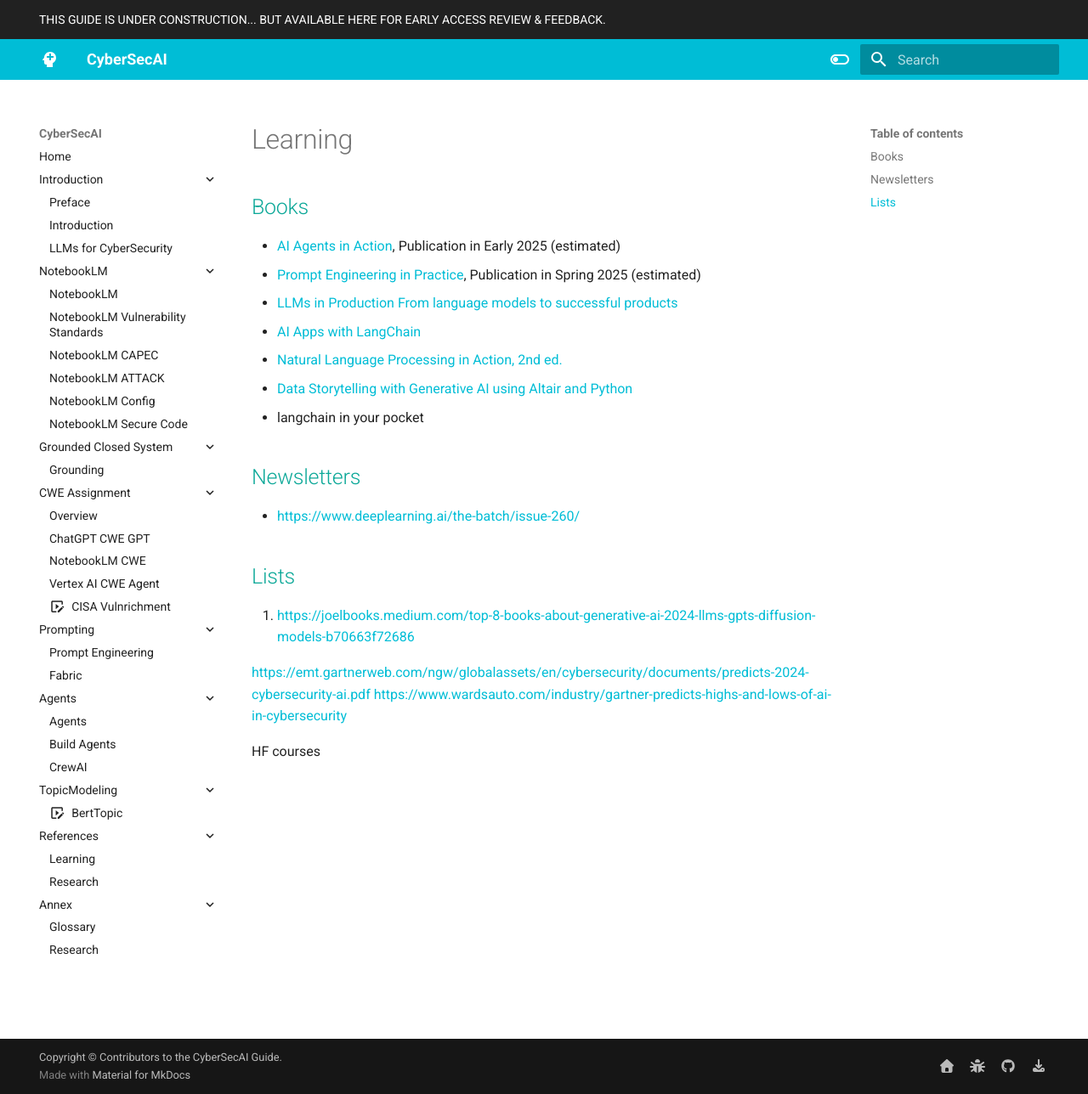
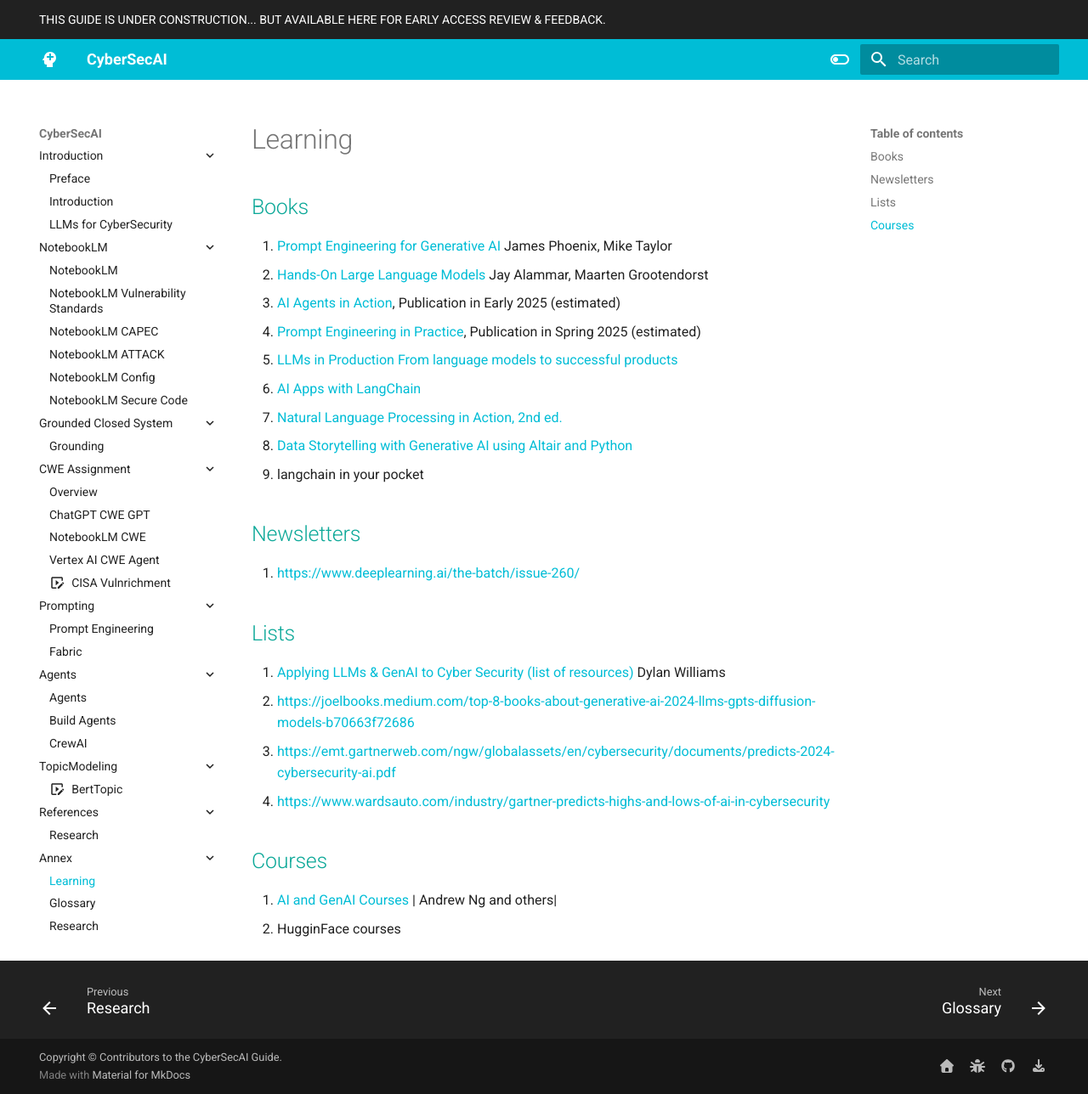
Before and after one commit to CyberSecAI/CyberSecAI.github.io, an MkDocs documentation site: the page built from docs/annex/Learning.md, in a window 1280 px wide and 1288 px high. Shown: the whole window at 85% size. Built offline with MkDocs 1.6.1 and Material for MkDocs 9.7.7, drawn with Linux system fonts in a browser that asks for light colours; comment, search, counter and statistics services are not loaded.

Commit message:
learning

```diff
--- a/docs/annex/Learning.md
+++ b/docs/annex/Learning.md
@@ -2,24 +2,26 @@
 
 ## Books
 
-* [AI Agents in Action](https://www.manning.com/books/ai-agents-in-action), Publication in Early 2025 (estimated)
-* [Prompt Engineering in Practice](https://www.manning.com/books/prompt-engineering-in-practice), Publication in Spring 2025 (estimated)
-* [LLMs in Production From language models to successful products](https://www.manning.com/books/llms-in-production)
-* [AI Apps with LangChain](https://www.manning.com/books/ai-apps-with-langchain)
-* [Natural Language Processing in Action, 2nd ed.](https://www.manning.com/books/natural-language-processing-in-action-second-edition)
-* [Data Storytelling with Generative AI using Altair and Python](https://www.manning.com/books/data-storytelling-with-generative-ai)
-* langchain in your pocket
+1. [Prompt Engineering for Generative AI](https://learning.oreilly.com/api/v1/continue/9781098153427/) James Phoenix, Mike Taylor
+2. [Hands-On Large Language Models](https://learning.oreilly.com/library/view/hands-on-large-language/9781098150952/)   Jay Alammar, Maarten Grootendorst
+3. [AI Agents in Action](https://www.manning.com/books/ai-agents-in-action), Publication in Early 2025 (estimated)
+4. [Prompt Engineering in Practice](https://www.manning.com/books/prompt-engineering-in-practice), Publication in Spring 2025 (estimated)
+5. [LLMs in Production From language models to successful products](https://www.manning.com/books/llms-in-production)
+6. [AI Apps with LangChain](https://www.manning.com/books/ai-apps-with-langchain)
+7. [Natural Language Processing in Action, 2nd ed.](https://www.manning.com/books/natural-language-processing-in-action-second-edition)
+8. [Data Storytelling with Generative AI using Altair and Python](https://www.manning.com/books/data-storytelling-with-generative-ai)
+9.  langchain in your pocket
 
 ## Newsletters
-
-* https://www.deeplearning.ai/the-batch/issue-260/
+1. https://www.deeplearning.ai/the-batch/issue-260/
 
 
 ## Lists
-1. https://joelbooks.medium.com/top-8-books-about-generative-ai-2024-llms-gpts-diffusion-models-b70663f72686
+1. [Applying LLMs & GenAI to Cyber Security (list of resources)](https://start.me/p/9oJvxx/applying-llms-genai-to-cyber-security) Dylan Williams
+2. https://joelbooks.medium.com/top-8-books-about-generative-ai-2024-llms-gpts-diffusion-models-b70663f72686
+3. https://emt.gartnerweb.com/ngw/globalassets/en/cybersecurity/documents/predicts-2024-cybersecurity-ai.pdf
+4. https://www.wardsauto.com/industry/gartner-predicts-highs-and-lows-of-ai-in-cybersecurity
 
-https://emt.gartnerweb.com/ngw/globalassets/en/cybersecurity/documents/predicts-2024-cybersecurity-ai.pdf
-https://www.wardsauto.com/industry/gartner-predicts-highs-and-lows-of-ai-in-cybersecurity
-
-
-HF courses
+## Courses
+1. [AI and GenAI Courses](https://www.deeplearning.ai/)     |  Andrew Ng and others|
+2. HugginFace courses
--- a/mkdocs.yml
+++ b/mkdocs.yml
@@ -34,9 +34,9 @@ nav:
   - TopicModeling:
     - BertTopic: TopicModeling/BertTopic.md
   - References:
-    - Learning: learning/learning.md
     - Research: research/research.md
   - Annex:
+    - Learning: annex/Learning.md
     - Glossary: annex/Glossary.md
     - Talks & Research: research/research.md
 
```
Also changed, not shown: docs/learning/learning.md (deleted, +0 -13 lines).
